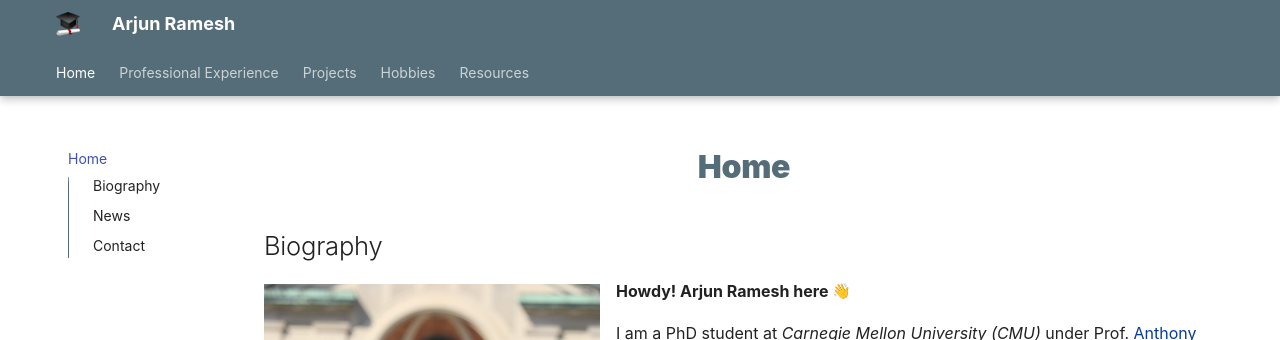
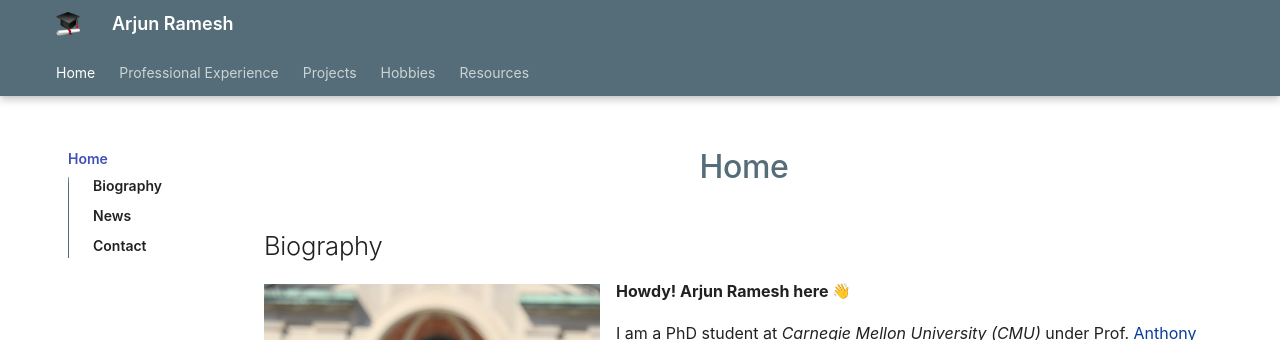
Before and after one commit to arjunr2/personal-website, an MkDocs documentation site: the page built from docs/index.md, in a window 1280 px wide. Shown: the top 340 px of the page. Built offline with MkDocs 1.6.1 and Material for MkDocs 9.7.7, drawn with Linux system fonts in a browser that asks for light colours; emoji names are drawn with the system emoji font; some web fonts are replaced.

Commit message:
Evenized header topic font-weight

```diff
--- a/docs/stylesheets/extra.css
+++ b/docs/stylesheets/extra.css
@@ -14,13 +14,17 @@
   border-color: rgba(84, 109, 120, 0.6);
 }
 
+.md-ellipsis {
+  font-weight: 600;
+}
+
 
 /* Headers */
 .md-typeset h1 {
   /* display: none;*/
   text-align: center;
   color: #546d78;
-  font-weight: 900;
+  font-weight: 500;
 }
 
 
```
Also changed, not shown: 1 other file.
